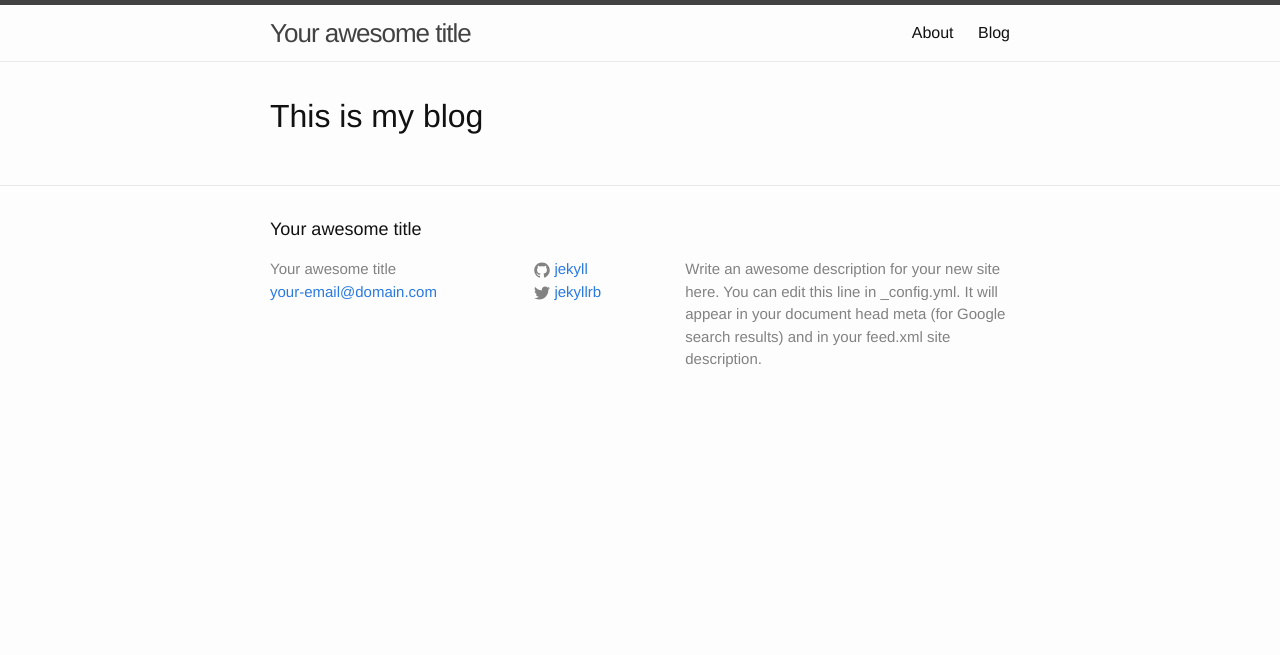
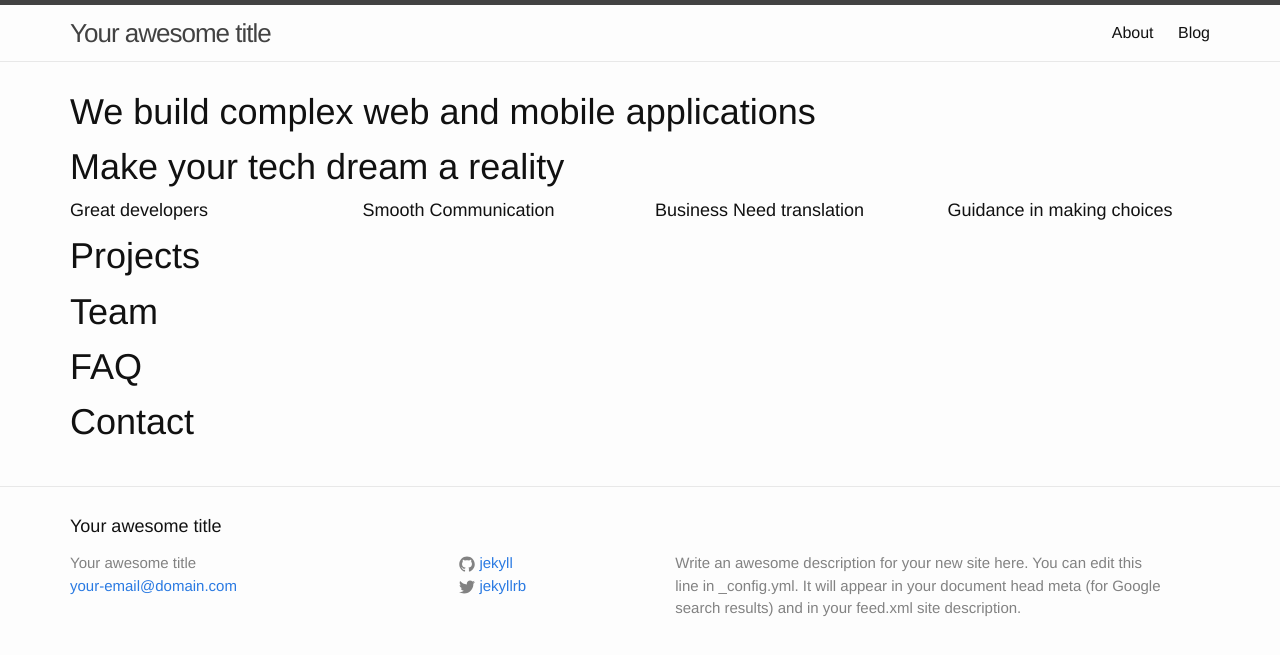
Before and after one commit to helloravi/portfolio, a Jekyll site: the page built from index.html, in a window 1280 px wide. Shown: the top 655 px of the page. Built offline with Jekyll 4.4.1, drawn with Linux system fonts in a browser that asks for light colours; nearby versions of some CDN libraries.

Commit message:
Changes wrapper divs to container divs. Adds basic layout to the home page

```diff
--- a/_includes/footer.html
+++ b/_includes/footer.html
@@ -1,6 +1,6 @@
 <footer class="site-footer">
 
-  <div class="wrapper">
+  <div class="container">
 
     <h2 class="footer-heading">{{ site.title }}</h2>
 
--- a/_includes/head.html
+++ b/_includes/head.html
@@ -6,6 +6,15 @@
   <title>{% if page.title %}{{ page.title }}{% else %}{{ site.title }}{% endif %}</title>
   <meta name="description" content="{% if page.excerpt %}{{ page.excerpt | strip_html | strip_newlines | truncate: 160 }}{% else %}{{ site.description }}{% endif %}">
 
+	   <!-- Latest compiled and minified CSS -->
+	<link rel="stylesheet" href="http://maxcdn.bootstrapcdn.com/bootstrap/3.3.5/css/bootstrap.min.css">
+
+	<!-- jQuery library -->
+	<script src="https://ajax.googleapis.com/ajax/libs/jquery/1.11.3/jquery.min.js"></script>
+
+	<!-- Latest compiled JavaScript -->
+	<script src="http://maxcdn.bootstrapcdn.com/bootstrap/3.3.5/js/bootstrap.min.js"></script>
+
   <link rel="stylesheet" href="{{ "/css/main.css" | prepend: site.baseurl }}">
   <link rel="canonical" href="{{ page.url | replace:'index.html','' | prepend: site.baseurl | prepend: site.url }}">
   <link rel="alternate" type="application/rss+xml" title="{{ site.title }}" href="{{ "/feed.xml" | prepend: site.baseurl | prepend: site.url }}" />
--- a/_includes/header.html
+++ b/_includes/header.html
@@ -1,6 +1,6 @@
 <header class="site-header">
 
-  <div class="wrapper">
+  <div class="container">
 
     <a class="site-title" href="{{ site.baseurl }}/">{{ site.title }}</a>
 
--- a/_layouts/default.html
+++ b/_layouts/default.html
@@ -8,10 +8,10 @@
     {% include header.html %}
 
     <div class="page-content">
-      <div class="wrapper">
+      <!-- <div class="container"> -->
         {{ content }}
       </div>
-    </div>
+    <!-- </div> -->
 
     {% include footer.html %}
 
--- a/index.html
+++ b/index.html
@@ -1,5 +1,64 @@
 ---
 layout: default
 ---
+<div class="container">
+	<div class="row">
+		<div class="col-xs-12">
 
-<h1>This is my blog</h1>
+			<h1>We build complex web and mobile applications</h1>
+		</div>
+	</div>
+
+
+<div>
+	<h1>Make your tech dream a reality</h1>
+</div>
+
+<div class="row">
+	<div class="col-md-3">
+		<h4>Great developers</h4>
+	</div>
+	<div class="col-md-3">
+		<h4>Smooth Communication</h4>
+	</div>
+	<div class="col-md-3">
+		<h4>Business Need translation</h4>
+	</div>
+	<div class="col-md-3">
+		<h4>Guidance in making choices</h4>
+	</div>
+</div>
+
+<div class="row">
+	<div class="col-xs-12">
+		<h1>Projects</h1>
+	</div>
+	<div class="col-md-3"></div>
+	<div class="col-md-3"></div>
+	<div class="col-md-3"></div>
+	<div class="col-md-3"></div>
+</div>
+
+<div class="row">
+	<div class="col-xs-12">
+		<h1>Team</h1>
+	</div>
+	<div class="col-md-3"></div>
+	<div class="col-md-3"></div>
+	<div class="col-md-3"></div>
+	<div class="col-md-3"></div>
+</div>
+
+<div class="row">
+	<div class="col-xs-12">
+		<h1>FAQ</h1>
+	</div>
+</div>
+
+<div class="row">
+	<div class="col-xs-12">
+		<h1>Contact</h1>
+	</div>
+</div>
+
+</div>
```
